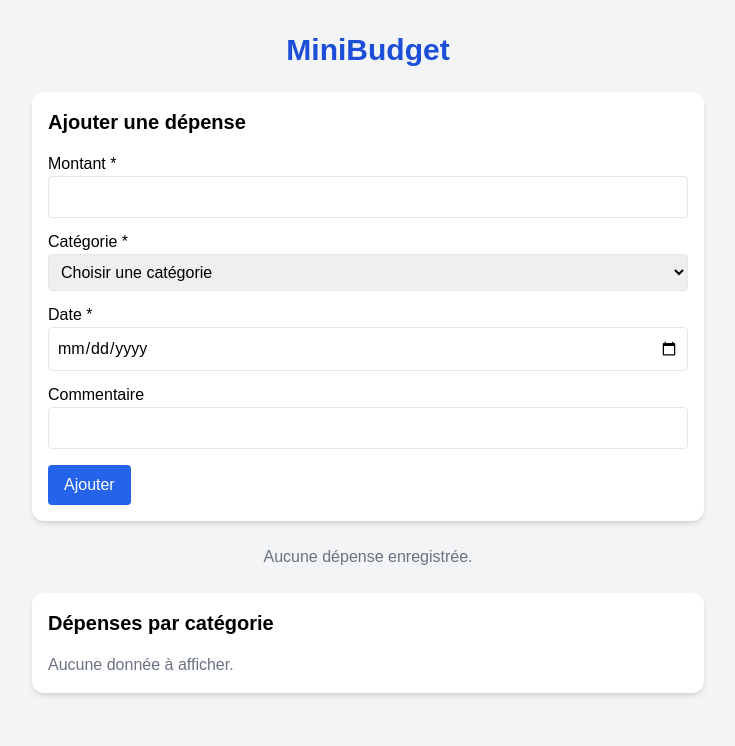
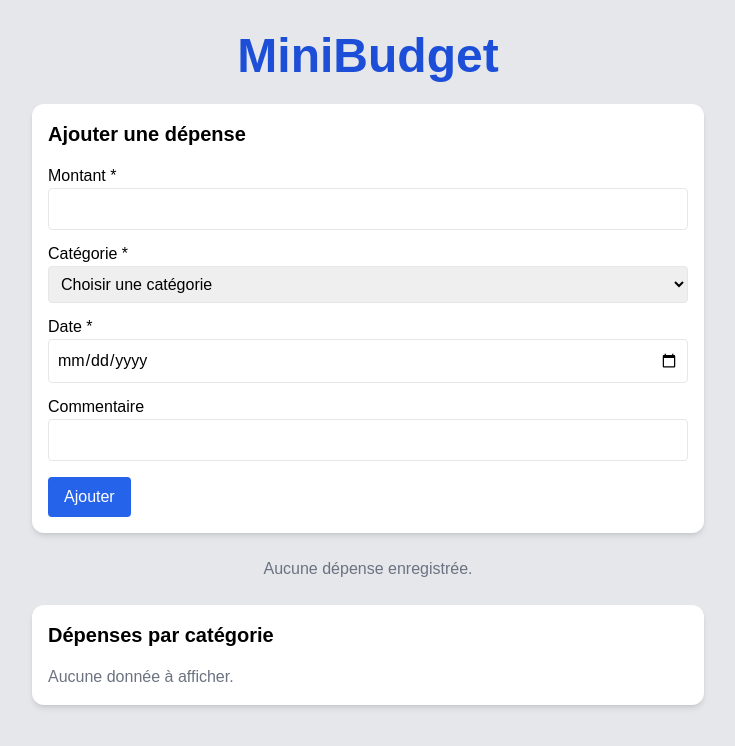
Before and after one commit to Rajaa71/MiniBudget, a React (Vite) app: page / in a window 1280 px wide. Shown: the top 746 px of the page, without its empty margins (272-1007 px from the left). Built offline with nearby package versions, Linux system fonts and the light colour scheme.

Commit message:
Ajout du fichier READ.md + corrections

```diff
--- a/src/App.jsx
+++ b/src/App.jsx
@@ -26,9 +26,9 @@ function App() {
   };
 
   return (
-    <div className="min-h-screen bg-gray-100 py-8 px-4">
+    <div className="min-h-screen bg-gray-200 py-8 px-4">
       <div className="max-w-2xl mx-auto">
-        <h1 className="text-3xl font-bold text-center mb-6 text-blue-700">
+        <h1 className="text-5xl font-bold text-center mb-6 text-blue-700">
           MiniBudget
         </h1>
 
--- a/src/components/ExpenseChart.jsx
+++ b/src/components/ExpenseChart.jsx
@@ -42,7 +42,9 @@ const ExpenseChart = ({ expenses }) => {
       {Object.keys(categoryTotals).length === 0 ? (
         <p className="text-gray-500">Aucune donnée à afficher.</p>
       ) : (
+        <div className="w-80 h-80 mx-auto">
         <Doughnut data={data} />
+        </div>
       )}
     </div>
   );
```
Also changed, not shown: 1 other file (tests, documents, lock files or other folders).
